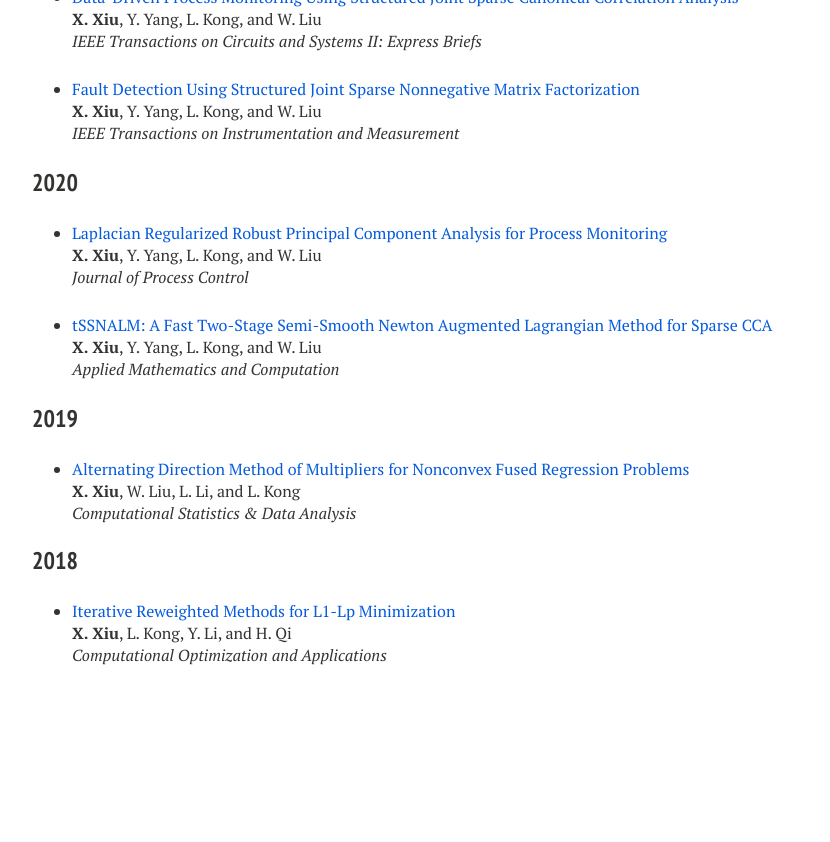
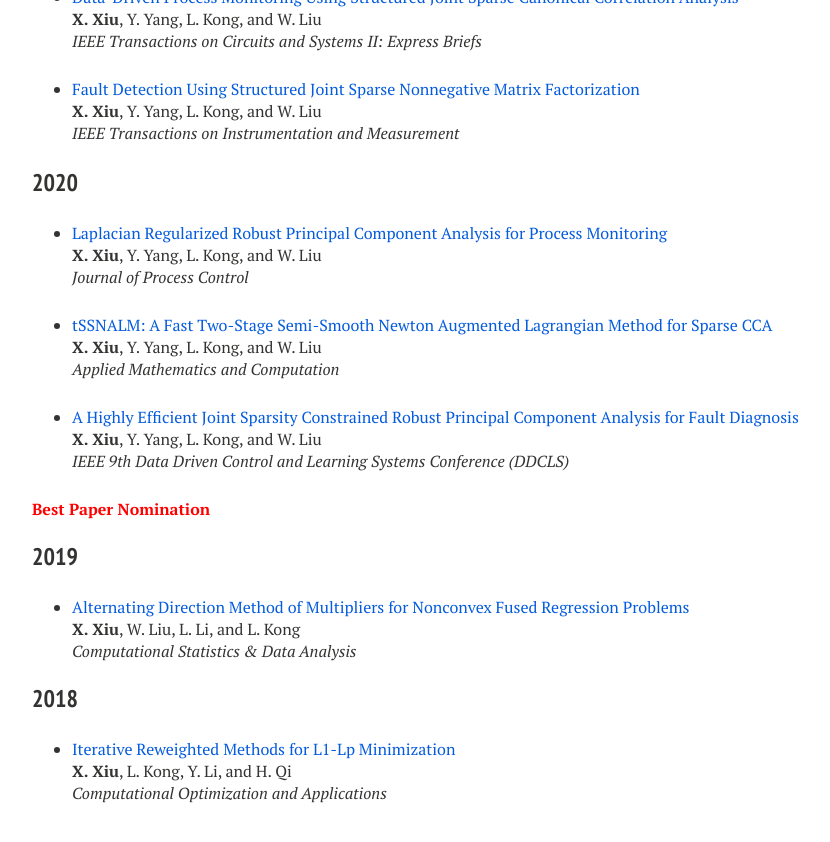
Before and after one commit to xianchaoxiu/xianchaoxiu.github.io, a Jekyll site: the page built from publications/index.md, in a window 1280 px wide and 900 px high, scrolled down 1498 px. Shown: the top 842 px of the window, without its empty margins (288-1118 px from the left). Built offline with Jekyll 4.4.1, drawn with Linux system fonts in a browser that asks for light colours; nearby versions of some CDN libraries; before the commit the page ends 2260 px from its top, so only the background shows below that.

Commit message:
Update index.md

```diff
--- a/publications/index.md
+++ b/publications/index.md
@@ -108,6 +108,11 @@ X. Li, <b>X. Xiu</b>, W. Liu, and Z. Miao<br>
 <i>Applied Mathematics and Computation</i><br>
 
 
+* <a href="https://ieeexplore.ieee.org/abstract/document/9275063/" class="textlink" target="_blank">A Highly Efficient Joint Sparsity Constrained Robust Principal Component Analysis for Fault Diagnosis</a>  <br>
+<b>X. Xiu</b>, Y. Yang, L. Kong, and W. Liu<br>
+<i>IEEE 9th Data Driven Control and Learning Systems Conference (DDCLS)</i><br>
+<font color="red"><b>Best Paper Nomination</b></font>
+
 
 ### 2019
 
```
